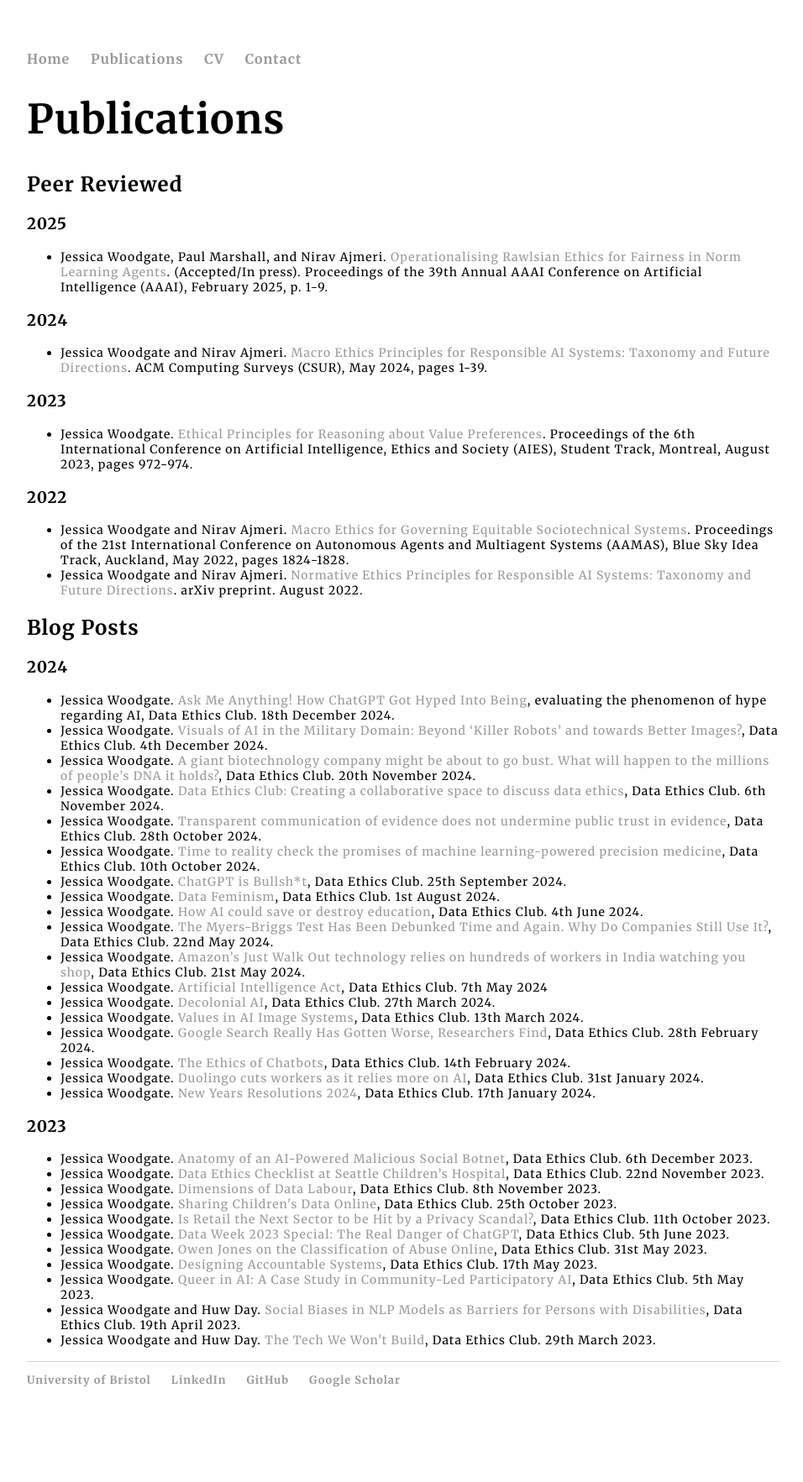
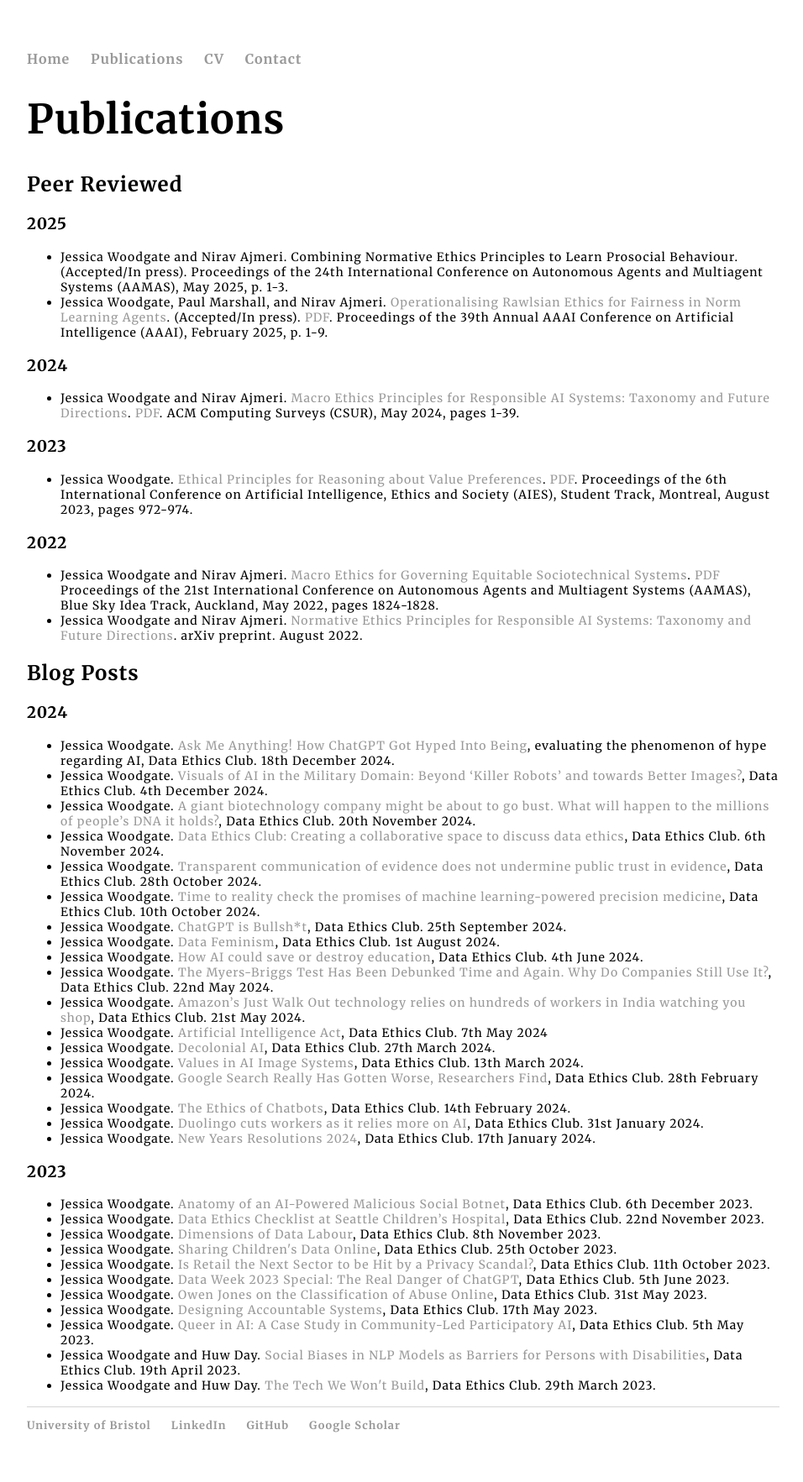
Before and after one commit to jessica-woodgate/jessica-woodgate.github.io, a Jekyll site: the page built from docs/publications/index.html, in a window 1280 px wide. Shown: the whole page at 84% size, without its empty margins (160-1116 px from the left). Built offline with Jekyll 4.4.1, drawn with Linux system fonts in a browser that asks for light colours; before the commit the page ends 1711 px from its top, so only the background shows below that.

Commit message:
pdf links and updating news on website

```diff
--- a/docs/cv/index.html
+++ b/docs/cv/index.html
@@ -78,6 +78,10 @@ title: CV of Jessica Woodgate
 					<hr class="solid">
 					<h2>Publications</h2>
 					<hr class="solid">
+					<p>Jessica Woodgate and Nirav Ajmeri.
+						Combining Normative Ethics Principles to Learn Prosocial Behaviour. (Accepted/In press).
+						Proceedings of the 24th International Conference on Autonomous Agents and Multiagent Systems (AAMAS), May 2025, p. 1-3.
+					</p>
 					<p>Jessica Woodgate, Paul Marshall, and Nirav Ajmeri.
 						<a href=https://arxiv.org/abs/2412.15163>Operationalising Rawlsian Ethics for Fairness in Norm Learning Agents</a>. (Accepted/In press).
 						Proceedings of the 39th Annual AAAI Conference on Artificial Intelligence (AAAI), February 2025, p. 1-9.
--- a/docs/publications/index.html
+++ b/docs/publications/index.html
@@ -8,8 +8,13 @@ title: Publications of Jessica Woodgate
         <h2>Peer Reviewed</h2>
         <h3>2025</h3>
         <ul class="publications-list">
+            <li>Jessica Woodgate and Nirav Ajmeri.
+                Combining Normative Ethics Principles to Learn Prosocial Behaviour. (Accepted/In press).
+                Proceedings of the 24th International Conference on Autonomous Agents and Multiagent Systems (AAMAS), May 2025, p. 1-3.
+            </li>
             <li>Jessica Woodgate, Paul Marshall, and Nirav Ajmeri.
                 <a href=https://arxiv.org/abs/2412.15163>Operationalising Rawlsian Ethics for Fairness in Norm Learning Agents</a>. (Accepted/In press).
+                <a href="data/Operationalising_Rawlsian_Ethics_for_Fairness_in_Norm-Learning_Agents.pdf" download="Operationalising_Rawlsian_Ethics_for_Fairness_in_Norm-Learning_Agents.pdf">PDF</a>.
                 Proceedings of the 39th Annual AAAI Conference on Artificial Intelligence (AAAI), February 2025, p. 1-9.
             </li>
         </ul>
@@ -17,6 +22,7 @@ title: Publications of Jessica Woodgate
         <ul class="publications-list">
             <li>Jessica Woodgate and Nirav Ajmeri.
                 <a href="https://dl.acm.org/doi/10.1145/3672394">Macro Ethics Principles for Responsible AI Systems: Taxonomy and Future Directions</a>.
+                <a href="data/Macro_Ethics_Principles_for_Responsible_AI_Systems_Taxonomy_and_Directions.pdf" download="Macro_Ethics_Principles_for_Responsible_AI_Systems_Taxonomy_and_Directions.pdf">PDF</a>.
                 ACM Computing Surveys (CSUR), May 2024, pages 1-39.
             </li>
         </ul>
@@ -24,6 +30,7 @@ title: Publications of Jessica Woodgate
         <ul class="publications-list">
             <li>Jessica Woodgate.
                 <a href="https://dl.acm.org/doi/abs/10.1145/3600211.3604728">Ethical Principles for Reasoning about Value Preferences</a>.
+                <a href="data/Ethical_Principles_for_Reasoning_about_Value_Preferences.pdf" download="Ethical_Principles_for_Reasoning_about_Value_Preferences.pdf">PDF</a>.
 				Proceedings of the 6th International Conference on Artificial Intelligence, Ethics and Society (AIES),
 				Student Track, Montreal, August 2023, pages 972-974.
             </li>
@@ -32,6 +39,7 @@ title: Publications of Jessica Woodgate
         <ul class="publications-list">
             <li>Jessica Woodgate and Nirav Ajmeri.
                 <a href="https://dl.acm.org/doi/10.5555/3535850.3536118">Macro Ethics for Governing Equitable Sociotechnical Systems</a>.
+                <a href="data/Macro_Ethics_for_Governing_Equitable_Sociotechnical_Systems.pdf" download="Macro_Ethics_for_Governing_Equitable_Sociotechnical_Systems">PDF</a>
                 Proceedings of the 21st International Conference on Autonomous Agents and Multiagent Systems (AAMAS),
                 Blue Sky Idea Track, Auckland, May 2022, pages 1824-1828.
             </li>
```
Also changed, not shown: docs/index.html (+22 -4 lines), 3 other files.
